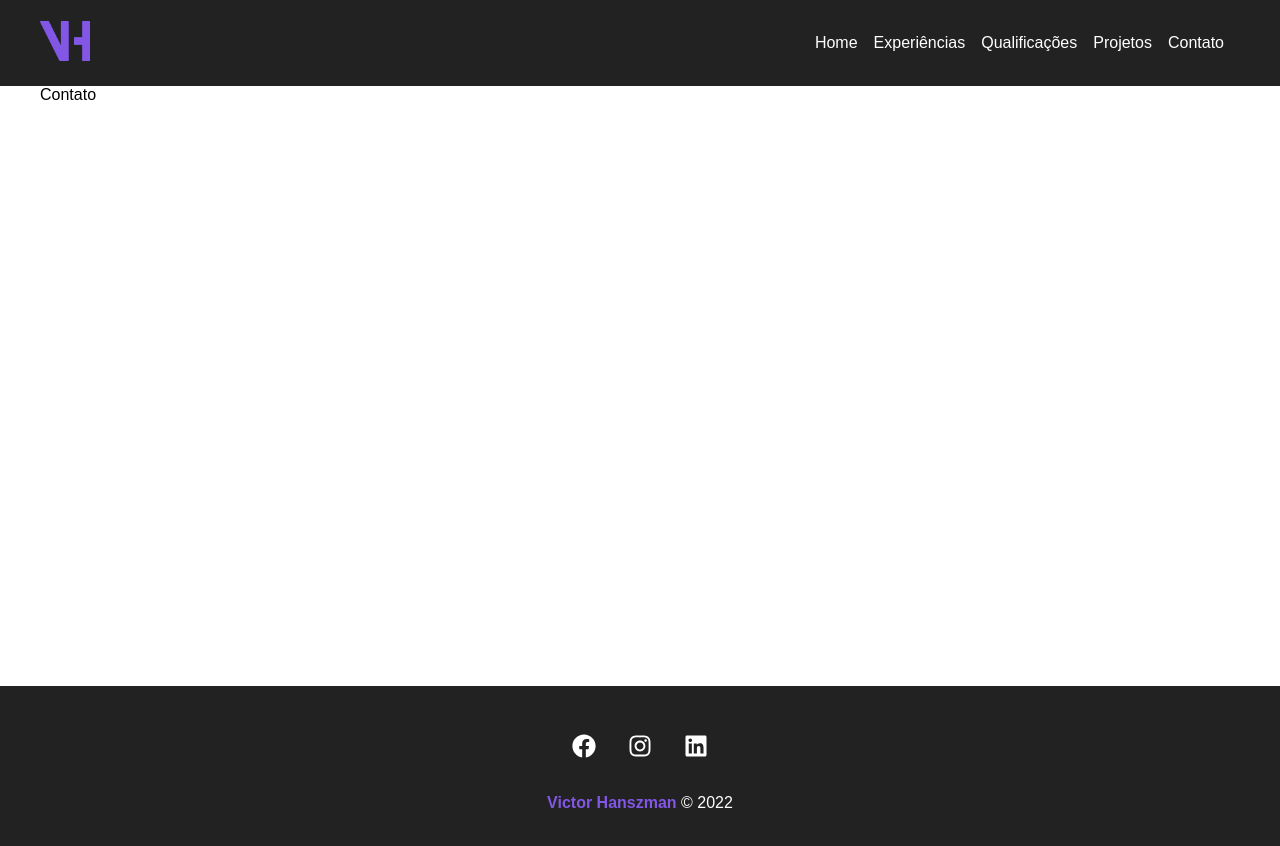
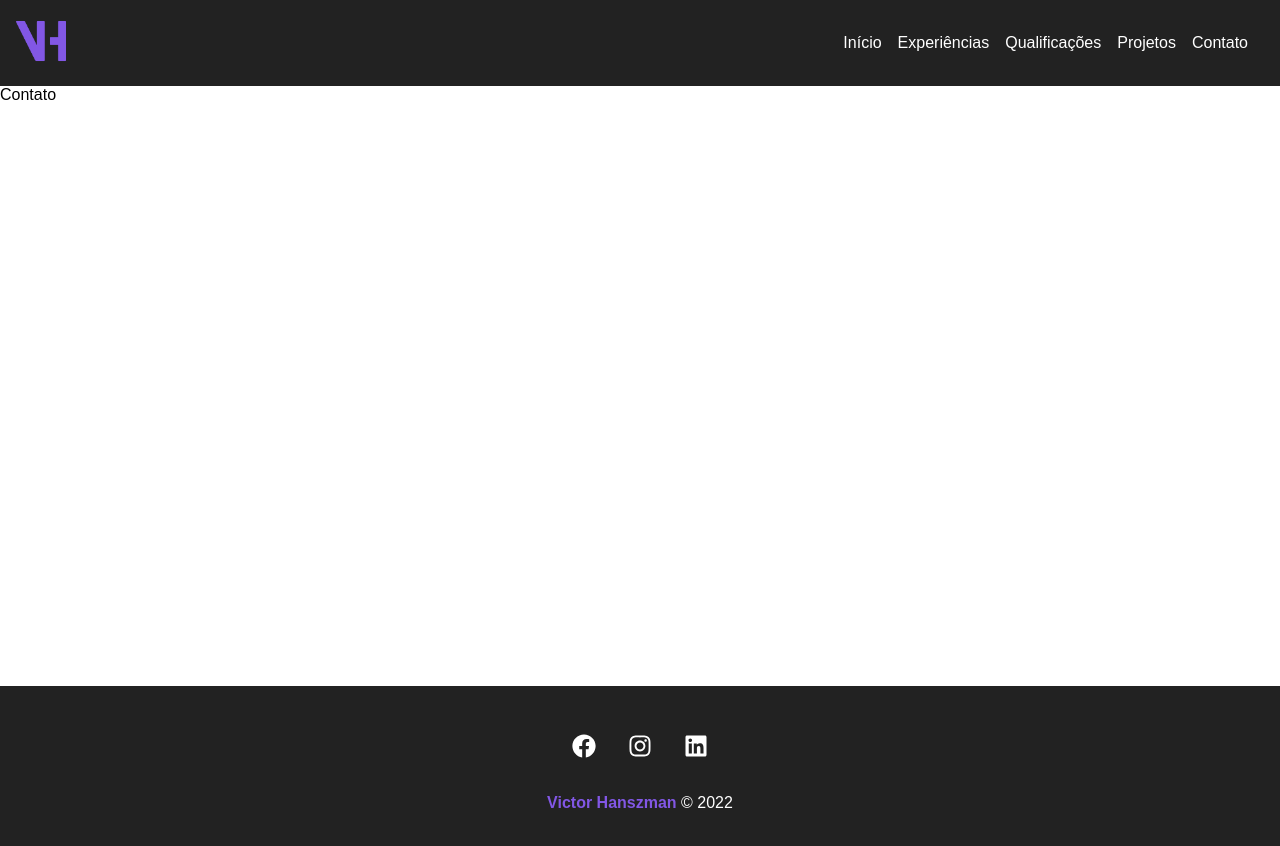
Before and after one commit to Hanszman/victor_hanszman_portfolio, a React (Create React App) app: page /contact in a window 1280 px wide. Shown: the top 846 px of the page. Built offline with nearby package versions, Linux system fonts and the light colour scheme.

Commit message:
links de contato e foto de perfil

```diff
--- a/src/components/layout/container/Container.module.css
+++ b/src/components/layout/container/Container.module.css
@@ -1,5 +1,5 @@
 .container {
-    width: 1200px;
+    width: 100%;
     display: flex;
     justify-content: space-between;
     margin: 0 auto;
--- a/src/components/layout/footer/Footer.js
+++ b/src/components/layout/footer/Footer.js
@@ -1,5 +1,6 @@
 // Imports
 import styles from './Footer.module.css';
+import { Link } from 'react-router-dom';
 import { FaFacebook, FaInstagram, FaLinkedin } from 'react-icons/fa';
 
 // Component
@@ -8,17 +9,26 @@ function Footer() {
         <footer className={styles.footer}>
             <ul className={styles.social_list}>
                 <li>
-                    <FaFacebook/>
+                    <a href='https://www.facebook.com/victor.hanszman' target='_blank'>
+                        <FaFacebook/>
+                    </a>
                 </li>
                 <li>
-                    <FaInstagram/>
+                    <a href='https://www.instagram.com/hanszman/' target='_blank'>
+                        <FaInstagram/>
+                    </a>
                 </li>
                 <li>
-                    <FaLinkedin/>
+                    <a href='https://www.linkedin.com/in/victor-hanszman-b1362215b/' target='_blank'>
+                        <FaLinkedin/>
+                    </a>
                 </li>
             </ul>
             <p className={styles.copy_right}>
-                <span>Victor Hanszman</span> &copy; 2022
+                <Link to='/'>
+                    <span>Victor Hanszman</span>
+                </Link>
+                &nbsp;&copy; 2022
             </p>
         </footer>
     );
--- a/src/components/layout/footer/Footer.module.css
+++ b/src/components/layout/footer/Footer.module.css
@@ -1,6 +1,6 @@
 .footer {
     background-color: #222;
-    color: #FFF;
+    color: #FFFFFF;
     padding: 3em;
     text-align: center;
 }
@@ -19,6 +19,14 @@
     color: #8257e5
 }
 
+.social_list a {
+    color: #FFFFFF;
+}
+
+.social_list a:hover {
+    color: #8257e5;
+}
+
 .social_list svg {
     font-size: 1.5em;
     cursor: pointer;
@@ -32,3 +40,7 @@
     font-weight: bold;
     color: #8257e5;
 }
+
+.copy_right a {
+    text-decoration: none;
+}
--- a/src/components/layout/navbar/Navbar.js
+++ b/src/components/layout/navbar/Navbar.js
@@ -1,6 +1,6 @@
 // Imports
+import styles from './Navbar.module.css';
 import { Link } from 'react-router-dom';
-import styles from './Navbar.module.css';
 import Container from '../container/Container';
 import logo from '../../../img/logo/vh_logo_purple.png';
 
@@ -14,7 +14,7 @@ function Navbar() {
                 </Link>
                 <ul className={styles.list}>
                     <li className={styles.item}>
-                        <Link to='/'>Home</Link>
+                        <Link to='/'>Início</Link>
                     </li>
                     <li className={styles.item}>
                         <Link to='/experiences'>Experiências</Link>
--- a/src/components/layout/navbar/Navbar.module.css
+++ b/src/components/layout/navbar/Navbar.module.css
@@ -16,7 +16,7 @@
 }
 
 .item a {
-    color: #FFF;
+    color: #FFFFFF;
     text-decoration: none;
 }
 
```
Also changed, not shown: src/img/profile/vh_profile.jpeg (added).
